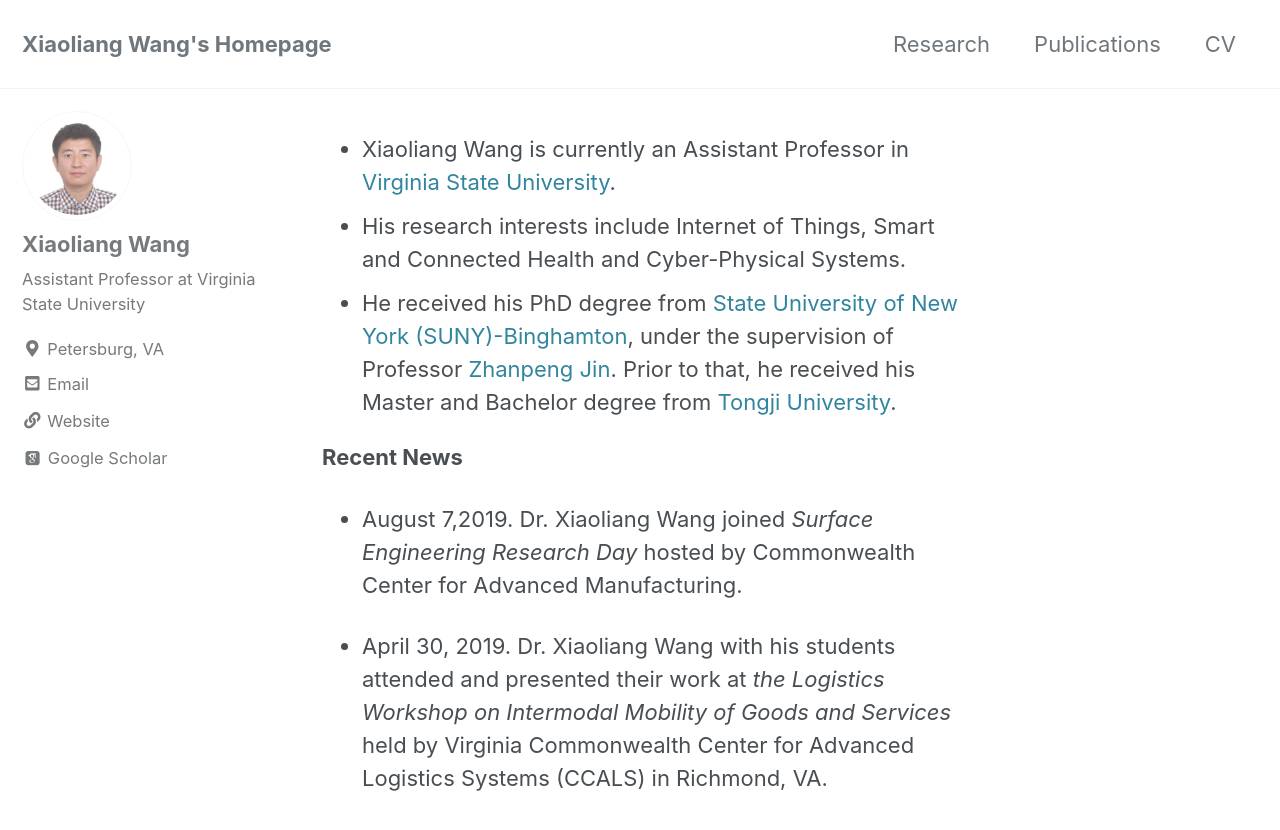
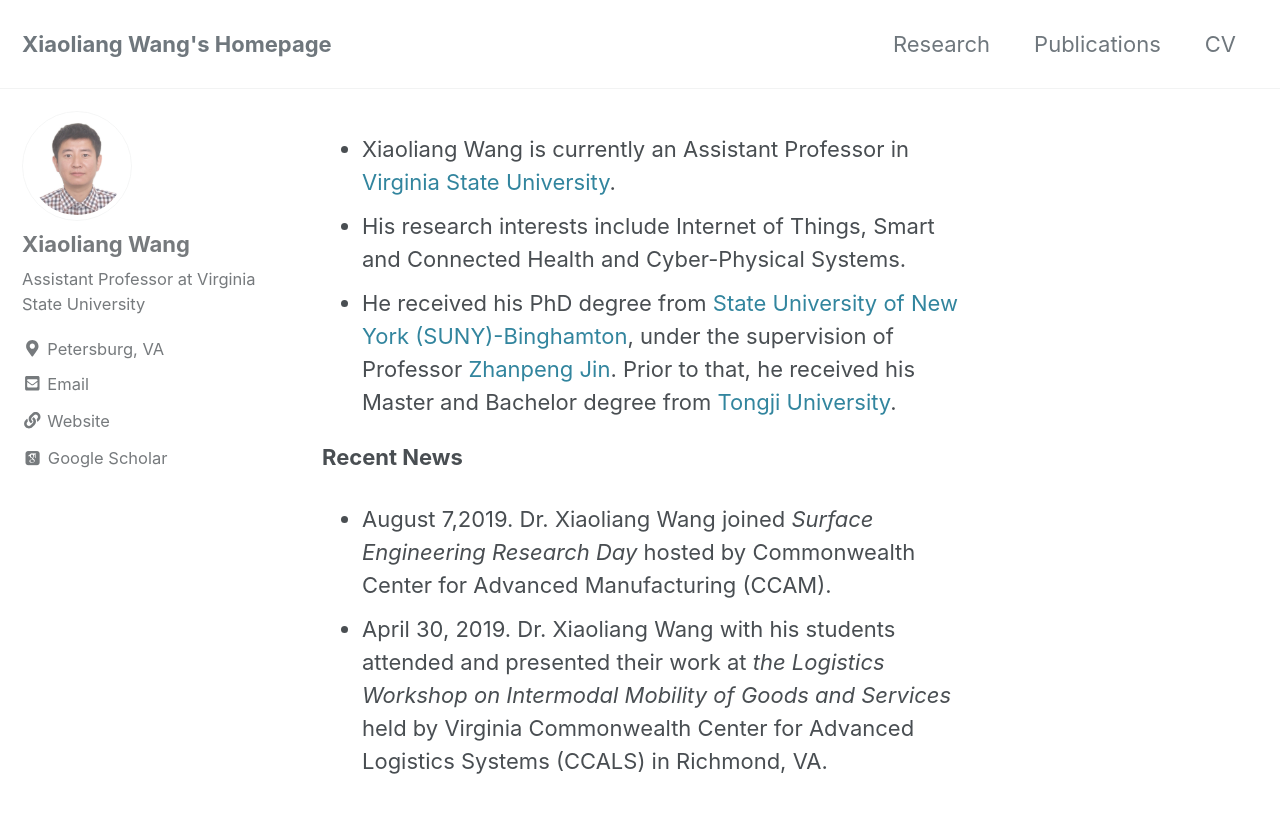
Before and after one commit to wang-xiaoliang/wang-xiaoliang.github.io, a Jekyll site: the page built from index.md, in a window 1280 px wide and 900 px high. Shown: the top 830 px of the window. Built offline with Jekyll 4.4.1, drawn with Linux system fonts in a browser that asks for light colours; cached includes are drawn as plain includes; nearby versions of some CDN libraries; some web fonts are replaced; our own code applies the rules of GitHub Pages for plain Markdown files; the list of posts is cut into pages by our own code.

Commit message:
CCAM Surface Engineering Research Day

```diff
--- a/index.md
+++ b/index.md
@@ -16,6 +16,5 @@ author_profile: true
 
 <b>Recent News</b>
 
-* August 7,2019. Dr. Xiaoliang Wang joined <i>Surface Engineering Research Day</i> hosted by Commonwealth Center for Advanced Manufacturing.
-
+* August 7,2019. Dr. Xiaoliang Wang joined <i>Surface Engineering Research Day</i> hosted by Commonwealth Center for Advanced Manufacturing (CCAM).
 * April 30, 2019. Dr. Xiaoliang Wang with his students attended and presented their work at <i>the Logistics Workshop on Intermodal Mobility of Goods and Services</i> held by Virginia Commonwealth Center for Advanced Logistics Systems (CCALS) in Richmond, VA.
```
